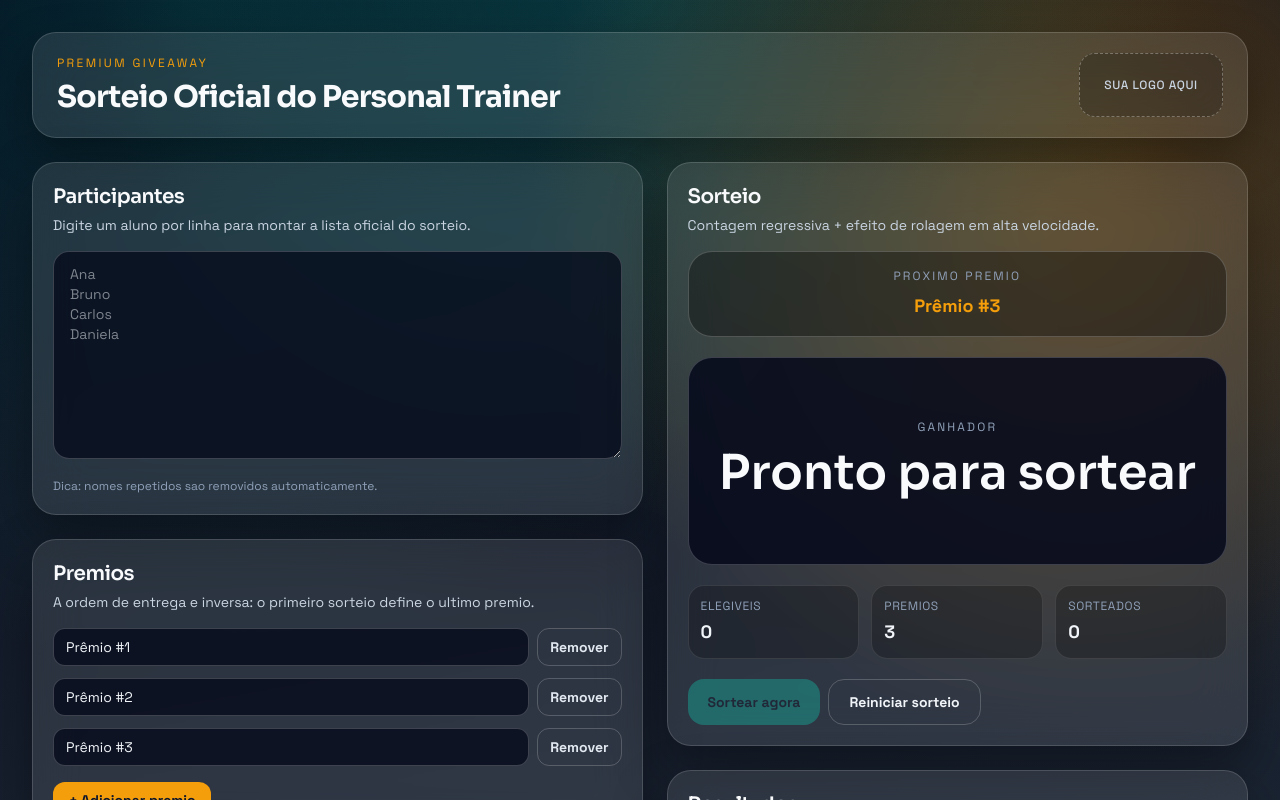
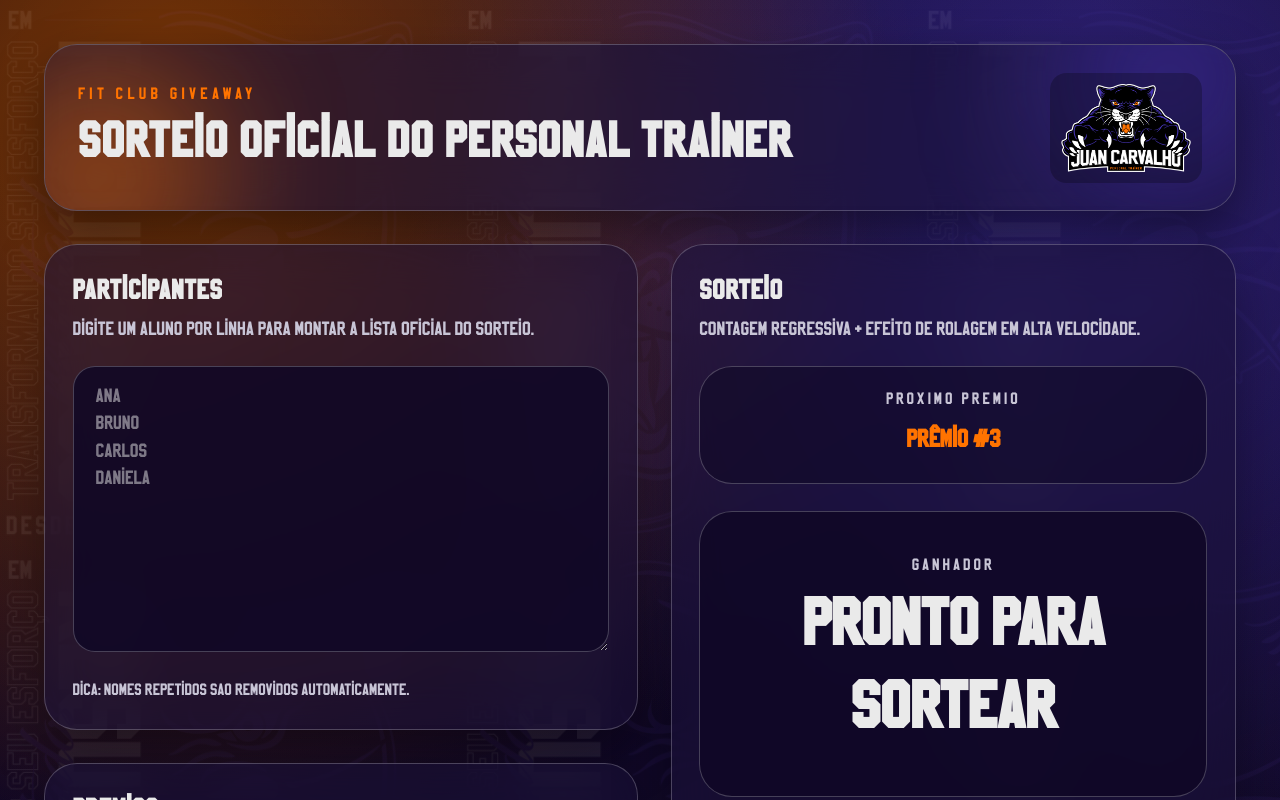
Before and after one commit to aisl1n/giveaway-tool-juan, a React (Vite) app: page / in a window 1280 px wide. Shown: the top 800 px of the page. Built offline with nearby package versions, Linux system fonts and the light colour scheme.

Commit message:
style: update UI components with new branding and color scheme

```diff
--- a/src/App.tsx
+++ b/src/App.tsx
@@ -9,23 +9,28 @@ function App() {
 
   return (
     <div className="relative min-h-screen overflow-hidden px-4 py-6 md:px-8 md:py-8">
-      <div className="pointer-events-none absolute inset-0 bg-[radial-gradient(circle_at_top,rgba(20,184,166,0.2),transparent_45%),radial-gradient(circle_at_80%_20%,rgba(245,158,11,0.16),transparent_38%)]" />
+      <div className="pointer-events-none absolute inset-0 bg-[radial-gradient(circle_at_16%_12%,rgba(255,115,0,0.24),transparent_44%),radial-gradient(circle_at_82%_14%,rgba(69,51,175,0.42),transparent_40%)]" />
 
       <div className="mx-auto w-full max-w-7xl space-y-6">
-        <header className="relative rounded-3xl border border-white/15 bg-white/10 px-6 py-5 shadow-[0_18px_44px_rgba(0,0,0,0.35)] backdrop-blur-xl">
+        <header className="border-brand-line bg-brand-panel/65 relative overflow-hidden rounded-3xl border px-6 py-5 shadow-[0_22px_52px_rgba(0,0,0,0.45)] backdrop-blur-xl">
+          <div className="bg-brand-primary/50 pointer-events-none absolute -top-16 -right-10 h-44 w-44 rounded-full blur-3xl" />
+          <div className="bg-brand-secondary/40 pointer-events-none absolute -bottom-16 -left-12 h-44 w-44 rounded-full blur-3xl" />
+
           <div className="flex flex-wrap items-center justify-between gap-4">
-            <div>
-              <p className="text-brand-secondary text-xs tracking-[0.2em] uppercase">
-                Premium Giveaway
+            <div className="relative z-10">
+              <p className="text-brand-secondary text-xs tracking-[0.26em] uppercase">
+                Fit Club Giveaway
               </p>
-              <h1 className="font-heading mt-2 text-2xl font-bold tracking-tight text-slate-50 md:text-3xl">
+              <h1 className="font-heading text-brand-tertiary mt-2 text-2xl font-bold tracking-wide md:text-4xl">
                 Sorteio Oficial do Personal Trainer
               </h1>
             </div>
 
-            <div className="flex h-16 w-36 items-center justify-center rounded-2xl border border-dashed border-white/30 bg-black/20 text-xs font-medium tracking-wider text-slate-300 uppercase">
-              Sua logo aqui
-            </div>
+            <img
+              src="/images/Logotipo-Principal.png"
+              alt="Logotipo da marca"
+              className="relative z-10 h-16 w-auto rounded-xl bg-black/25 p-2 md:h-20"
+            />
           </div>
         </header>
 
@@ -37,7 +42,7 @@ function App() {
             <button
               type="button"
               onClick={clearAll}
-              className="rounded-2xl border border-red-300/25 bg-red-500/10 px-5 py-3 text-sm font-semibold text-red-200 transition hover:border-red-300/45 hover:bg-red-500/20"
+              className="border-brand-secondary/40 bg-brand-secondary/15 text-brand-tertiary hover:border-brand-secondary hover:bg-brand-secondary/25 rounded-2xl border px-5 py-3 text-sm font-semibold transition"
             >
               Limpar todos os dados
             </button>
@@ -49,7 +54,7 @@ function App() {
           </section>
         </main>
 
-        <footer className="pb-2 text-center text-xs text-slate-400">
+        <footer className="text-brand-muted pb-2 text-center text-xs tracking-wide">
           Desenvolvido para sorteios de alta performance com experiencia premium.
         </footer>
       </div>
--- a/src/components/draw/DrawStage.tsx
+++ b/src/components/draw/DrawStage.tsx
@@ -80,8 +80,8 @@ export function DrawStage() {
       subtitle="Contagem regressiva + efeito de rolagem em alta velocidade."
     >
       <div className="space-y-5">
-        <div className="rounded-3xl border border-white/20 bg-black/35 p-4 text-center">
-          <p className="mb-2 text-xs tracking-[0.18em] text-slate-400 uppercase">
+        <div className="border-brand-line bg-brand-surface/55 rounded-3xl border p-4 text-center">
+          <p className="text-brand-muted mb-2 text-xs tracking-[0.18em] uppercase">
             Proximo premio
           </p>
           <p className="text-brand-secondary text-lg font-semibold">
@@ -89,7 +89,7 @@ export function DrawStage() {
           </p>
         </div>
 
-        <div className="relative flex min-h-52 items-center justify-center overflow-hidden rounded-3xl border border-white/20 bg-slate-950/80 p-6 text-center">
+        <div className="border-brand-line bg-brand-surface/85 relative flex min-h-52 items-center justify-center overflow-hidden rounded-3xl border p-6 text-center">
           <AnimatePresence mode="wait">
             {phase === 'countdown' ? (
               <motion.p
@@ -111,10 +111,10 @@ export function DrawStage() {
                 transition={{ duration: 0.2 }}
                 className="space-y-2"
               >
-                <p className="text-xs tracking-[0.18em] text-slate-400 uppercase">
+                <p className="text-brand-muted text-xs tracking-[0.18em] uppercase">
                   {phase === 'rolling' ? 'Rodando nomes...' : 'Ganhador'}
                 </p>
-                <p className="font-heading text-4xl leading-tight font-semibold text-slate-50 md:text-5xl">
+                <p className="font-heading text-brand-tertiary text-4xl leading-tight font-semibold md:text-5xl">
                   {rollingName}
                 </p>
               </motion.div>
@@ -126,34 +126,36 @@ export function DrawStage() {
           <motion.div
             initial={{ opacity: 0, y: 18 }}
             animate={{ opacity: 1, y: 0 }}
-            className="border-brand-primary/40 bg-brand-primary/10 rounded-2xl border p-4 text-center"
+            className="border-brand-primary/45 bg-brand-primary/15 rounded-2xl border p-4 text-center"
           >
             <p className="text-brand-primary text-xs tracking-[0.15em] uppercase">
               Vencedor confirmado
             </p>
-            <p className="mt-2 text-xl font-semibold text-slate-50">
+            <p className="text-brand-tertiary mt-2 text-xl font-semibold">
               {lastDraw.winnerName}
             </p>
-            <p className="mt-1 text-sm text-slate-300">Levou: {lastDraw.prizeLabel}</p>
+            <p className="text-brand-muted mt-1 text-sm">Levou: {lastDraw.prizeLabel}</p>
           </motion.div>
         ) : null}
 
-        <div className="grid gap-3 text-sm text-slate-300 sm:grid-cols-3">
-          <div className="rounded-2xl border border-white/10 bg-black/25 p-3">
-            <p className="text-xs tracking-wider text-slate-400 uppercase">Elegiveis</p>
-            <p className="mt-1 text-lg font-semibold text-slate-100">
+        <div className="text-brand-muted grid gap-3 text-sm sm:grid-cols-3">
+          <div className="border-brand-line bg-brand-surface/65 rounded-2xl border p-3">
+            <p className="text-xs tracking-wider uppercase">Elegiveis</p>
+            <p className="text-brand-tertiary mt-1 text-lg font-semibold">
               {eligibleParticipants.length}
             </p>
           </div>
-          <div className="rounded-2xl border border-white/10 bg-black/25 p-3">
-            <p className="text-xs tracking-wider text-slate-400 uppercase">Premios</p>
-            <p className="mt-1 text-lg font-semibold text-slate-100">
+          <div className="border-brand-line bg-brand-surface/65 rounded-2xl border p-3">
+            <p className="text-xs tracking-wider uppercase">Premios</p>
+            <p className="text-brand-tertiary mt-1 text-lg font-semibold">
               {validPrizes.length}
             </p>
           </div>
-          <div className="rounded-2xl border border-white/10 bg-black/25 p-3">
-            <p className="text-xs tracking-wider text-slate-400 uppercase">Sorteados</p>
-            <p className="mt-1 text-lg font-semibold text-slate-100">{results.length}</p>
+          <div className="border-brand-line bg-brand-surface/65 rounded-2xl border p-3">
+            <p className="text-xs tracking-wider uppercase">Sorteados</p>
+            <p className="text-brand-tertiary mt-1 text-lg font-semibold">
+              {results.length}
+            </p>
           </div>
         </div>
 
@@ -164,7 +166,7 @@ export function DrawStage() {
               void runDrawExperience()
             }}
             disabled={!canDraw}
-            className="bg-brand-primary rounded-2xl px-5 py-3 text-sm font-semibold text-slate-900 transition hover:brightness-110 disabled:cursor-not-allowed disabled:opacity-40"
+            className="bg-brand-primary text-brand-tertiary rounded-2xl px-5 py-3 text-sm font-semibold transition hover:brightness-110 disabled:cursor-not-allowed disabled:opacity-40"
           >
             {phase === 'countdown' || phase === 'rolling'
               ? 'Sorteando...'
@@ -174,14 +176,14 @@ export function DrawStage() {
             type="button"
             onClick={resetDraws}
             disabled={phase === 'countdown' || phase === 'rolling'}
-            className="hover:border-brand-secondary hover:text-brand-secondary rounded-2xl border border-white/20 px-5 py-3 text-sm font-semibold text-slate-100 transition disabled:cursor-not-allowed disabled:opacity-40"
+            className="hover:border-brand-secondary hover:text-brand-secondary border-brand-line text-brand-tertiary rounded-2xl border px-5 py-3 text-sm font-semibold transition disabled:cursor-not-allowed disabled:opacity-40"
           >
             Reiniciar sorteio
           </button>
         </div>
 
         {drawCompleted ? (
-          <p className="rounded-2xl border border-emerald-400/40 bg-emerald-500/15 px-4 py-3 text-sm text-emerald-200">
+          <p className="border-brand-secondary/55 bg-brand-secondary/16 text-brand-tertiary rounded-2xl border px-4 py-3 text-sm">
             Todos os premios foram definidos. O ultimo sorteio concluiu o Premio #1
             principal.
           </p>
--- a/src/components/setup/ParticipantsInput.tsx
+++ b/src/components/setup/ParticipantsInput.tsx
@@ -18,9 +18,9 @@ export function ParticipantsInput() {
         value={participantsNames}
         onChange={(event) => setParticipantsNames(event.target.value)}
         placeholder={'Ana\nBruno\nCarlos\nDaniela'}
-        className="focus:border-brand-primary focus:ring-brand-primary/30 min-h-52 w-full resize-y rounded-2xl border border-white/20 bg-slate-950/70 px-4 py-3 text-sm text-slate-100 transition outline-none focus:ring-2"
+        className="focus:border-brand-secondary focus:ring-brand-secondary/30 border-brand-line bg-brand-surface/85 text-brand-tertiary min-h-52 w-full resize-y rounded-2xl border px-4 py-3 text-sm transition outline-none focus:ring-2"
       />
-      <p className="mt-3 text-xs text-slate-400">
+      <p className="text-brand-muted mt-3 text-xs">
         Dica: nomes repetidos sao removidos automaticamente.
       </p>
     </GlassCard>
--- a/src/components/setup/PrizesManager.tsx
+++ b/src/components/setup/PrizesManager.tsx
@@ -20,12 +20,12 @@ export function PrizesManager() {
               value={prize}
               onChange={(event) => updatePrize(index, event.target.value)}
               placeholder={`Premio #${index + 1}`}
-              className="focus:border-brand-primary focus:ring-brand-primary/30 w-full rounded-xl border border-white/20 bg-slate-950/70 px-3 py-2 text-sm text-slate-100 transition outline-none focus:ring-2"
+              className="focus:border-brand-secondary focus:ring-brand-secondary/30 border-brand-line bg-brand-surface/85 text-brand-tertiary w-full rounded-xl border px-3 py-2 text-sm transition outline-none focus:ring-2"
             />
             <button
               type="button"
               onClick={() => removePrize(index)}
-              className="hover:border-brand-secondary hover:text-brand-secondary rounded-xl border border-white/20 px-3 text-sm font-semibold text-slate-200 transition"
+              className="hover:border-brand-secondary hover:text-brand-secondary border-brand-line text-brand-muted rounded-xl border px-3 text-sm font-semibold transition"
             >
               Remover
             </button>
@@ -36,7 +36,7 @@ export function PrizesManager() {
       <button
         type="button"
         onClick={addPrize}
-        className="bg-brand-secondary mt-4 rounded-xl px-4 py-2 text-sm font-semibold text-slate-900 transition hover:brightness-110"
+        className="bg-brand-secondary text-brand-ink mt-4 rounded-xl px-4 py-2 text-sm font-semibold transition hover:brightness-110"
       >
         + Adicionar premio
       </button>
--- a/src/components/ui/GlassCard.tsx
+++ b/src/components/ui/GlassCard.tsx
@@ -10,17 +10,17 @@ export function GlassCard({ title, subtitle, className, children }: GlassCardPro
   return (
     <section
       className={[
-        'rounded-3xl border border-white/15 bg-white/10 p-5 shadow-[0_22px_54px_rgba(0,0,0,0.35)] backdrop-blur-xl',
+        'border-brand-line bg-brand-panel/55 rounded-3xl border p-5 shadow-[0_22px_54px_rgba(0,0,0,0.35)] backdrop-blur-xl',
         className,
       ]
         .filter(Boolean)
         .join(' ')}
     >
       <header className="mb-4 space-y-1">
-        <h2 className="font-heading text-xl font-semibold tracking-tight text-slate-50">
+        <h2 className="font-heading text-brand-tertiary text-xl font-semibold tracking-wide">
           {title}
         </h2>
-        {subtitle ? <p className="text-sm text-slate-300">{subtitle}</p> : null}
+        {subtitle ? <p className="text-brand-muted text-sm">{subtitle}</p> : null}
       </header>
       {children}
     </section>
--- a/src/index.css
+++ b/src/index.css
@@ -1,17 +1,48 @@
-@import url('https://fonts.googleapis.com/css2?family=Sora:wght@400;500;600;700;800&family=Space+Grotesk:wght@400;500;700&display=swap');
 @import 'tailwindcss';
 
+@font-face {
+  font-family: 'Sablon Up Regular';
+  src: url('/fonts/Sablon_Up_Regular.otf') format('opentype');
+  font-weight: 400;
+  font-style: normal;
+  font-display: swap;
+}
+
+@font-face {
+  font-family: 'Sablon Up College';
+  src: url('/fonts/Sablon_Up_College.otf') format('opentype');
+  font-weight: 700;
+  font-style: normal;
+  font-display: swap;
+}
+
+@font-face {
+  font-family: 'Sablon Up Outline';
+  src: url('/fonts/Sablon_Up_Outline.otf') format('opentype');
+  font-weight: 400;
+  font-style: normal;
+  font-display: swap;
+}
+
 @theme {
-  --font-sans: 'Space Grotesk', ui-sans-serif, sans-serif;
-  --font-heading: 'Sora', ui-sans-serif, sans-serif;
+  --font-sans: 'Sablon Up Regular', ui-sans-serif, sans-serif;
+  --font-college: 'Sablon Up College', ui-sans-serif, sans-serif;
+  --font-heading: 'Sablon Up Regular', ui-sans-serif, sans-serif;
+  --font-outline: 'Sablon Up Outline', ui-sans-serif, sans-serif;
 
-  --color-brand-primary: #14b8a6;
-  --color-brand-secondary: #f59e0b;
-  --color-brand-surface: #0b1220;
+  --color-brand-primary: #4533af;
+  --color-brand-secondary: #ff7300;
+  --color-brand-tertiary: #eaeaea;
+  --color-brand-ink: #000000;
+  --color-brand-surface: #100826;
+  --color-brand-panel: #1a1138;
+  --color-brand-line: #ffffff3a;
+  --color-brand-muted: #c8c5d6;
 }
 
 :root {
   color-scheme: dark;
+  font-size: 22px;
 }
 
 * {
@@ -22,13 +53,40 @@ body {
   margin: 0;
   min-height: 100vh;
   font-family: var(--font-sans);
+  line-height: 1.5;
+  -webkit-font-smoothing: antialiased;
+  text-rendering: optimizeLegibility;
   background:
-    radial-gradient(circle at 15% 0%, rgba(20, 184, 166, 0.18), transparent 45%),
-    radial-gradient(circle at 88% 16%, rgba(245, 158, 11, 0.18), transparent 42%),
-    linear-gradient(170deg, #020617 0%, #111827 40%, #1f2937 100%);
-  color: #e2e8f0;
+    radial-gradient(circle at 12% 6%, rgba(255, 115, 0, 0.3), transparent 42%),
+    radial-gradient(circle at 86% 0%, rgba(69, 51, 175, 0.36), transparent 47%),
+    linear-gradient(165deg, #06010f 8%, #100826 48%, #1a1138 100%);
+  color: var(--color-brand-tertiary);
+  position: relative;
+}
+
+body::before {
+  content: '';
+  position: fixed;
+  inset: 0;
+  pointer-events: none;
+  opacity: 0.08;
+  background-image: url('/images/Estampa-Camiseta-1.png');
+  background-size: 460px;
+  background-repeat: repeat;
+  mix-blend-mode: screen;
 }
 
 #root {
   min-height: 100vh;
 }
+
+@media (max-width: 768px) {
+  :root {
+    font-size: 17px;
+  }
+
+  body::before {
+    background-size: 320px;
+    opacity: 0.06;
+  }
+}
```
Also changed, not shown: src/components/draw/WinnersList.tsx (+4 -4 lines).
